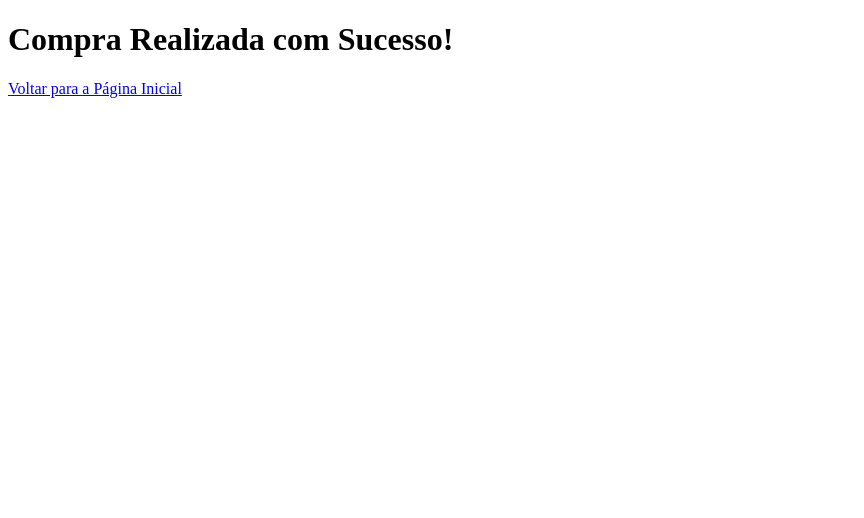
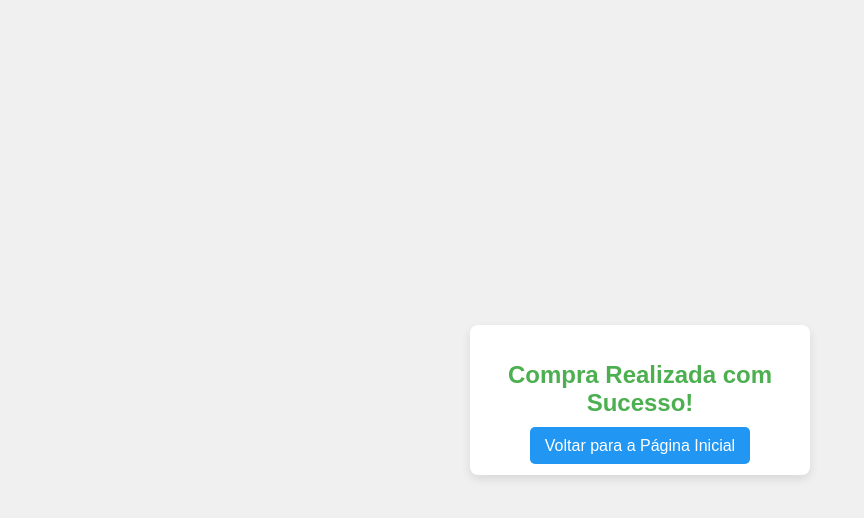
Before and after one commit to fezarosa-dev/Trabalho_Loja, a website: page src/view/sucesso.ejs in a window 1280 px wide. Shown: the whole page, without its empty margins (0-864 px from the left). Drawn offline with nearby package versions, Linux system fonts and the light colour scheme; files that its build step writes are made by us from their sources.

Commit message:
arrumando estruturas

```diff
--- a/Server.js
+++ b/Server.js
@@ -280,6 +280,7 @@ app.post("/remove", verificaAutenticacao, async function (req, res) {
 app.post("/update", verificaAutenticacao, async function (req, res) {
     const { codigo, quantidade } = req.body; // Captura os dados do corpo da requisição
     const carrinho = req.session.carrinho ? req.session.carrinho.produtos : {};
+    const prodDAO = new ProdutoDAO();
 
     // Inicializa totalPreco
     let totalPreco = 0;
--- /dev/null
+++ b/public/style/carrinho.css
@@ -0,0 +1,22 @@
+body {
+    font-family: Arial, sans-serif;
+    margin: 20px;
+}
+.produto {
+    border: 1px solid #ccc;
+    padding: 10px;
+    margin: 10px 0;
+    display: flex;
+    align-items: center;
+}
+.produto img {
+    max-width: 50px;
+    margin-right: 10px;
+}
+.produto h2 {
+    font-size: 18px;
+    margin: 0;
+}
+.produto p {
+    margin: 5px 0;
+}
--- /dev/null
+++ b/public/style/departamento.css
@@ -0,0 +1,33 @@
+body {
+    font-family: Arial, sans-serif; /* Fonte padrão para todo o corpo */
+    background-color: #f4f4f4; /* Cor de fundo suave */
+    margin: 0; /* Remove margens padrão do body */
+    padding: 20px; /* Espaçamento interno */
+}
+
+.menu {
+    font-size: 14px; /* Tamanho da fonte ajustado */
+    background-color: #007BFF; /* Cor de fundo do menu */
+    padding: 20px; /* Espaçamento interno do menu */
+    border-radius: 8px; /* Bordas arredondadas */
+    box-shadow: 0 2px 5px rgba(0, 0, 0, 0.1); /* Sombra suave */
+}
+
+.menu a {
+    text-decoration: none; /* Remove sublinhado dos links */
+    color: white; /* Cor do texto */
+    display: block; /* Faz o link ocupar toda a largura */
+    margin: 10px 0; /* Espaçamento entre os links */
+    padding: 10px; /* Espaçamento interno dos links */
+    border-radius: 5px; /* Bordas arredondadas dos links */
+    transition: background-color 0.3s; /* Transição suave para o fundo */
+}
+
+.menu a:hover {
+    background-color: #0056b3; /* Cor de fundo ao passar o mouse */
+}
+
+.menu h1 {
+    font-size: 16px; /* Tamanho do título ajustado */
+    margin: 0; /* Remove margem do título */
+}
--- /dev/null
+++ b/public/style/produto.css
@@ -0,0 +1,28 @@
+body {
+    font-family: Arial, sans-serif;
+    margin: 20px;
+}
+.menu {
+    font-size: 16px;
+}
+.produto {
+    border: 1px solid #ccc;
+    padding: 10px;
+    margin: 10px 0;
+    display: flex;
+    align-items: center;
+}
+.produto img {
+    max-width: 50px;
+    margin-right: 10px;
+}
+.produto h2 {
+    font-size: 18px;
+    margin: 0;
+}
+.produto p {
+    margin: 5px 0;
+}
+.produto input[type="text"] {
+    display: none; /* Esconder input de descrição */
+}
--- /dev/null
+++ b/public/style/sucesso.css
@@ -0,0 +1,46 @@
+/* sucesso.css */
+
+body {
+    font-family: Arial, sans-serif;
+    background-color: #f0f0f0; /* Cor de fundo clara */
+    color: #333; /* Cor do texto */
+    margin: 0;
+    padding: 0;
+    display: flex;
+    justify-content: center;
+    align-items: center;
+    height: 100vh; /* Ocupa toda a altura da tela */
+}
+
+.container {
+    background-color: #fff; /* Fundo branco para a caixa de mensagem */
+    border-radius: 8px; /* Bordas arredondadas */
+    box-shadow: 0 4px 10px rgba(0, 0, 0, 0.1); /* Sombra suave */
+    padding: 20px;
+    text-align: center; /* Centraliza o texto */
+    width: 300px; /* Largura fixa */
+}
+
+h1 {
+    font-size: 24px; /* Tamanho do título */
+    color: #4CAF50; /* Cor verde para o título */
+    margin-bottom: 15px; /* Espaçamento abaixo do título */
+}
+
+p {
+    font-size: 16px; /* Tamanho do texto do parágrafo */
+    margin-bottom: 20px; /* Espaçamento abaixo do parágrafo */
+}
+
+a {
+    text-decoration: none; /* Remove o sublinhado do link */
+    color: #fff; /* Cor do texto do link */
+    background-color: #2196F3; /* Cor de fundo do botão */
+    padding: 10px 15px; /* Espaçamento interno do botão */
+    border-radius: 5px; /* Bordas arredondadas do botão */
+    transition: background-color 0.3s; /* Transição suave */
+}
+
+a:hover {
+    background-color: #1976D2; /* Cor de fundo ao passar o mouse */
+}
--- a/src/view/Carrinho.ejs
+++ b/src/view/Carrinho.ejs
@@ -3,41 +3,8 @@
 <head>
     <meta charset="UTF-8">
     <meta name="viewport" content="width=device-width, initial-scale=1.0">
-    <title>Carrinho de Compras</title>
-    <style>
-        body {
-            font-family: Arial, sans-serif;
-            margin: 20px;
-        }
-        .produto {
-            border: 1px solid #ccc;
-            padding: 10px;
-            margin: 10px 0;
-            display: flex;
-            align-items: center;
-        }
-        .produto img {
-            max-width: 50px;
-            margin-right: 10px;
-        }
-        .produto h2 {
-            font-size: 18px;
-            margin: 0;
-        }
-        .produto p {
-            margin: 5px 0;
-        }
-    </style>
-    <script>
-        function verificar() {
-            const total = document.getElementById('totalprecooo');
-            const botao = document.getElementById('botao')
-            if (total.innerText === "0.00") { // use innerText para comparar o valor do elemento
-                botao.style.display = 'none'; // use display para esconder o elemento
-            }
-        }
-
-    </script>
+    <link rel="stylesheet" href="../syle/carrinho.css">
+    <script src="../script/carrinho.js"></script>
 </head>
 <body onload="verificar()">
     <h2>Carrinho de Compras</h2>
--- a/src/view/Departamento.ejs
+++ b/src/view/Departamento.ejs
@@ -3,42 +3,7 @@
 <head>
     <meta charset="UTF-8">
     <meta name="viewport" content="width=device-width, initial-scale=1.0">
-    <title>Document</title>
-    <style>
-        body {
-            font-family: Arial, sans-serif; /* Fonte padrão para todo o corpo */
-            background-color: #f4f4f4; /* Cor de fundo suave */
-            margin: 0; /* Remove margens padrão do body */
-            padding: 20px; /* Espaçamento interno */
-        }
-
-        .menu {
-            font-size: 14px; /* Tamanho da fonte ajustado */
-            background-color: #007BFF; /* Cor de fundo do menu */
-            padding: 20px; /* Espaçamento interno do menu */
-            border-radius: 8px; /* Bordas arredondadas */
-            box-shadow: 0 2px 5px rgba(0, 0, 0, 0.1); /* Sombra suave */
-        }
-
-        .menu a {
-            text-decoration: none; /* Remove sublinhado dos links */
-            color: white; /* Cor do texto */
-            display: block; /* Faz o link ocupar toda a largura */
-            margin: 10px 0; /* Espaçamento entre os links */
-            padding: 10px; /* Espaçamento interno dos links */
-            border-radius: 5px; /* Bordas arredondadas dos links */
-            transition: background-color 0.3s; /* Transição suave para o fundo */
-        }
-
-        .menu a:hover {
-            background-color: #0056b3; /* Cor de fundo ao passar o mouse */
-        }
-
-        .menu h1 {
-            font-size: 16px; /* Tamanho do título ajustado */
-            margin: 0; /* Remove margem do título */
-        }
-    </style>
+    <link rel="stylesheet" href="../style/departamento.css">
 </head>
 <body>
     <div class="menu">
--- a/src/view/Produto.ejs
+++ b/src/view/Produto.ejs
@@ -3,37 +3,7 @@
 <head>
     <meta charset="UTF-8">
     <meta name="viewport" content="width=device-width, initial-scale=1.0">
-    <title>Lista de Produtos</title>
-    <style>
-        body {
-            font-family: Arial, sans-serif;
-            margin: 20px;
-        }
-        .menu {
-            font-size: 16px;
-        }
-        .produto {
-            border: 1px solid #ccc;
-            padding: 10px;
-            margin: 10px 0;
-            display: flex;
-            align-items: center;
-        }
-        .produto img {
-            max-width: 50px;
-            margin-right: 10px;
-        }
-        .produto h2 {
-            font-size: 18px;
-            margin: 0;
-        }
-        .produto p {
-            margin: 5px 0;
-        }
-        .produto input[type="text"] {
-            display: none; /* Esconder input de descrição */
-        }
-    </style>
+    <link rel="stylesheet" href="../style/produto.css">
 </head>
 <body>
     <div class="menu">
--- a/src/view/sucesso.ejs
+++ b/src/view/sucesso.ejs
@@ -3,8 +3,7 @@
 <head>
     <meta charset="UTF-8">
     <meta name="viewport" content="width=device-width, initial-scale=1.0">
-    <title>Compra Realizada com Sucesso</title>
-    <link rel="stylesheet" href="/css/styles.css"> <!-- Adicione seu CSS se necessário -->
+    <link rel="stylesheet" href="/css/sucesso.css"> <!-- Adicione seu CSS se necessário -->
 </head>
 <body>
     <div class="container">
```
Also changed, not shown: Index.html (+1 -1 lines), public/script/carrinho.js (added, +7 -0 lines), public/template/Login.html (+0 -1 lines), public/template/Topo.html (+0 -1 lines), public/template/cadastrar.html (+0 -1 lines), public/template/pr.html (+0 -1 lines), Readme.md, public/script/index.js (renamed from public/script/titulo.js), src/model/Departamento.js (deleted).
